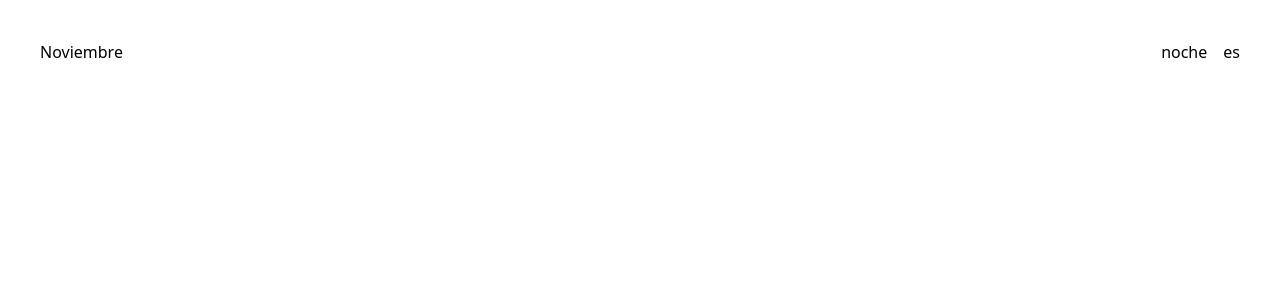
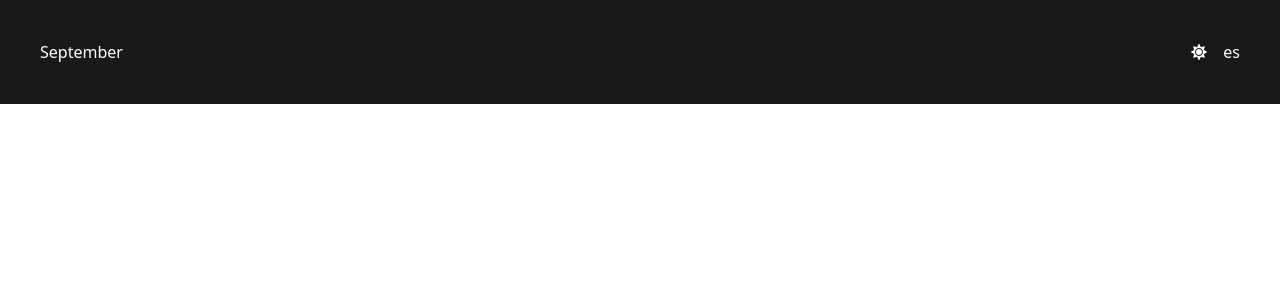
Before and after one commit to IgleDev/myexpenses, a React (Create React App) app: page / in a window 1280 px wide. Shown: the top 300 px of the page. Built offline with nearby package versions, Linux system fonts and the light colour scheme.

Commit message:
Control del mes actual, control del modo noche.

```diff
--- a/src/App.js
+++ b/src/App.js
@@ -1,10 +1,10 @@
 import NavBar from "./components/NavBar";
 
 function App() {
+  const actualMonth = new Date().getMonth() + 1;
   return (
     <main className="contaner">
-      <NavBar actualMonth={"Noviembre"} darkMode={"noche"} lang={"es"}/>
-
+      <NavBar initialMonth={actualMonth} darkMode={"noche"} lang={"es"}/>
     </main>
   );
 }
--- /dev/null
+++ b/src/assets/FaSolidSun.jsx
@@ -0,0 +1,5 @@
+import React from 'react';
+
+export function FaSolidSun(props) {
+	return (<svg xmlns="http://www.w3.org/2000/svg" width="1em" height="1em" viewBox="0 0 512 512" {...props}><path fill="white" d="M256 160c-52.9 0-96 43.1-96 96s43.1 96 96 96s96-43.1 96-96s-43.1-96-96-96m246.4 80.5l-94.7-47.3l33.5-100.4c4.5-13.6-8.4-26.5-21.9-21.9l-100.4 33.5l-47.4-94.8c-6.4-12.8-24.6-12.8-31 0l-47.3 94.7L92.7 70.8c-13.6-4.5-26.5 8.4-21.9 21.9l33.5 100.4l-94.7 47.4c-12.8 6.4-12.8 24.6 0 31l94.7 47.3l-33.5 100.5c-4.5 13.6 8.4 26.5 21.9 21.9l100.4-33.5l47.3 94.7c6.4 12.8 24.6 12.8 31 0l47.3-94.7l100.4 33.5c13.6 4.5 26.5-8.4 21.9-21.9l-33.5-100.4l94.7-47.3c13-6.5 13-24.7.2-31.1m-155.9 106c-49.9 49.9-131.1 49.9-181 0s-49.9-131.1 0-181s131.1-49.9 181 0s49.9 131.1 0 181"></path></svg>);
+}
--- /dev/null
+++ b/src/assets/HeroiconsMoon.jsx
@@ -0,0 +1,5 @@
+import React from 'react';
+
+export function HeroiconsMoon(props) {
+	return (<svg xmlns="http://www.w3.org/2000/svg" width="1em" height="1em" viewBox="0 0 24 24" {...props}><path fill="none" stroke="currentColor" strokeLinecap="round" strokeLinejoin="round" strokeWidth={1.5} d="M21.752 15.002A9.7 9.7 0 0 1 18 15.75A9.75 9.75 0 0 1 8.25 6c0-1.33.266-2.597.748-3.752A9.75 9.75 0 0 0 3 11.25A9.75 9.75 0 0 0 12.75 21a9.75 9.75 0 0 0 9.002-5.998"></path></svg>);
+}
--- a/src/components/NavBar.jsx
+++ b/src/components/NavBar.jsx
@@ -1,15 +1,46 @@
-const NavBar = ({actualMonth, darkMode, lang}) => {
+import { useEffect, useState } from "react";
+import { FaSolidSun } from "../assets/FaSolidSun";
+import { HeroiconsMoon } from "../assets/HeroiconsMoon";
+
+const NavBar = ({ initialMonth, darkMode, lang }) => {
+    const [month, setMonth] = useState(initialMonth);
+    const [theme, setTheme] = useState(darkMode ? 'dark' : 'light');
+
+    const handleChangeTheme = () => {
+        setTheme(prevTheme => (prevTheme === 'light' ? 'dark' : 'light'));
+    };
+
+    useEffect(() => {
+        const monthNames = [
+            "January", "February", "March", "April", "May", "June",
+            "July", "August", "September", "October", "November", "December"
+        ];
+        const actualMonth = monthNames[new Date().getMonth()];
+        setMonth(actualMonth); // Establece el mes actual
+    }, []);
+
+    useEffect(() => {
+        if (theme === 'dark') {
+            document.querySelector('html')?.classList.add('dark');
+        } else {
+            document.querySelector('html')?.classList.remove('dark');
+        }
+    }, [theme]);
+
+    // Seleccionar el icono basado en el estado del tema
+    const text = theme === 'dark' ? <FaSolidSun /> : <HeroiconsMoon />;
+
     return (
-        <nav className="flex justify-between items-center p-10">
+        <nav className="flex justify-between items-center p-10 bg-gray-100 dark:bg-zinc-900">
             <div className="flex items-center">
-                <p>{actualMonth}</p>
+                <p className="dark:text-white">{month}</p>
             </div>
             <div className="flex space-x-4">
-                <p>{darkMode}</p>
-                <p>{lang}</p>
+                <button onClick={handleChangeTheme}>{text}</button>
+                <p className="dark:text-white">{lang}</p>
             </div>
         </nav>
-    )
-}
+    );
+};
 
 export default NavBar;
--- a/tailwind.config.js
+++ b/tailwind.config.js
@@ -1,8 +1,10 @@
 /** @type {import('tailwindcss').Config} */
 module.exports = {
   content: ["./src/**/*.{js,jsx,ts,tsx}"],
+  darkMode : 'class',
   theme: {
-    extend: {},
+    extend: {
+    },
   },
   plugins: [],
 }
```
